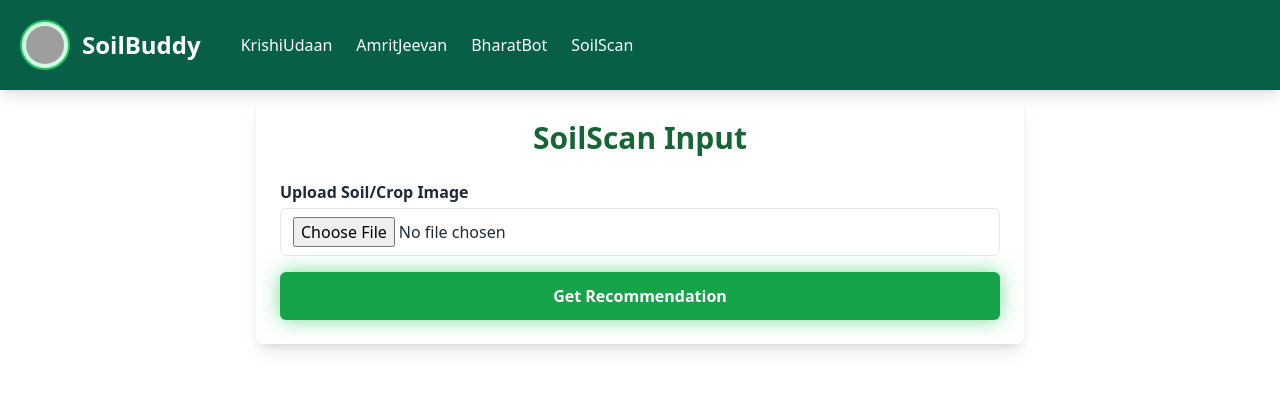
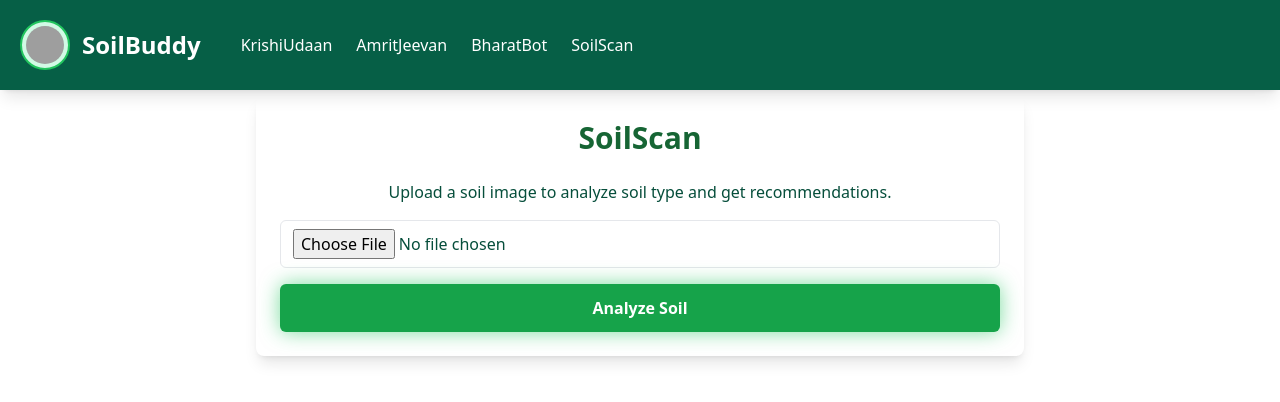
Before and after one commit to gamechangerfrombihar/SoilBuddy, a Flask app: page /soilscan in a window 1280 px wide. Shown: the top 402 px of the page. Run offline with Flask 3, Linux system fonts and the light colour scheme; parts of the project's set-up code (start-up, migrations or seed data) failed here and were passed over; some libraries are stand-ins or nearby versions; grey boxes are pictures that could not be loaded.

Commit message:
Update SoilScanF.html

```diff
--- a/templates/SoilScanF.html
+++ b/templates/SoilScanF.html
@@ -1,18 +1,20 @@
 <!DOCTYPE html>
 <html lang="en">
 <head>
-  <meta charset="UTF-8">
-  <meta name="viewport" content="width=device-width, initial-scale=1.0">
-  <title>SoilScan - Upload Soil Image</title>
+  <meta charset="UTF-8" />
+  <meta name="viewport" content="width=device-width, initial-scale=1.0" />
+  <title>SoilBuddy - SoilScan</title>
   <script src="https://cdn.tailwindcss.com"></script>
   <style>
-    .navbar { background-color:#065f46; position:fixed; top:0; left:0; width:100%; z-index:50; }
-    .logo-img { width:50px; height:50px; border-radius:50%; object-fit:cover; background:#d1fae5; padding:4px; border:2px solid #22c55e; }
-    .glow-btn { box-shadow:0 0 20px rgba(34,197,94,0.6); transition:0.3s; }
-    .glow-btn:hover { transform:scale(1.05); box-shadow:0 0 25px rgba(34,197,94,0.9); }
+    body { transition: background-color 0.4s, color 0.4s; }
+    body.light { background-color: #ffffff; color: #064e3b; }
+    .navbar { background-color: #065f46; position: fixed; top: 0; left: 0; width: 100%; z-index: 50; }
+    .logo-img { width: 50px; height: 50px; border-radius: 50%; object-fit: cover; background-color: #d1fae5; padding: 4px; border: 2px solid #22c55e; }
+    .glow-btn { box-shadow: 0 0 20px rgba(34,197,94,0.6); transition: all 0.3s ease; }
+    .glow-btn:hover { transform: scale(1.05); box-shadow: 0 0 25px rgba(34,197,94,0.9); }
   </style>
 </head>
-<body class="bg-white text-gray-800">
+<body class="light transition-all">
 
   <!-- Navbar -->
   <nav class="navbar text-white shadow-lg">
@@ -33,19 +35,14 @@
 
   <div class="pt-24"></div>
 
-  <!-- Upload Form -->
+  <!-- SoilScan Upload Form -->
   <div class="max-w-3xl mx-auto p-6 bg-white rounded-lg shadow-lg">
-    <h1 class="text-3xl font-semibold mb-6 text-green-800 text-center"> SoilScan Input</h1>
+    <h1 class="text-3xl font-semibold mb-6 text-green-800 text-center">SoilScan</h1>
+    <p class="text-center mb-4">Upload a soil image to analyze soil type and get recommendations.</p>
 
-    <form action="/soilscan/result" method="POST" enctype="multipart/form-data" class="space-y-4">
-      <div>
-        <label class="block mb-1 font-semibold">Upload Soil/Crop Image</label>
-        <input type="file" name="soil_image" accept="image/*" required class="w-full px-3 py-2 border rounded-md"/>
-      </div>
-
-      <button type="submit" class="w-full bg-green-600 hover:bg-green-700 text-white py-3 rounded-md font-semibold glow-btn">
-        Get Recommendation
-      </button>
+    <form action="{{ url_for('soilscan_result') }}" method="POST" enctype="multipart/form-data" class="space-y-4">
+      <input type="file" name="soil_image" accept="image/*" required class="w-full px-3 py-2 border rounded-md" />
+      <button type="submit" class="w-full bg-green-600 hover:bg-green-700 text-white py-3 rounded-md font-semibold glow-btn">Analyze Soil</button>
     </form>
   </div>
 
```
